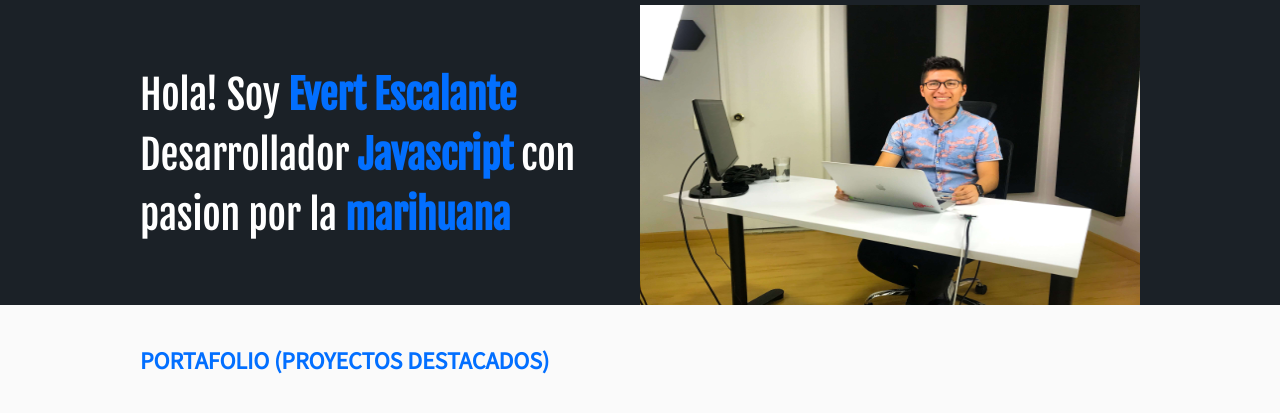
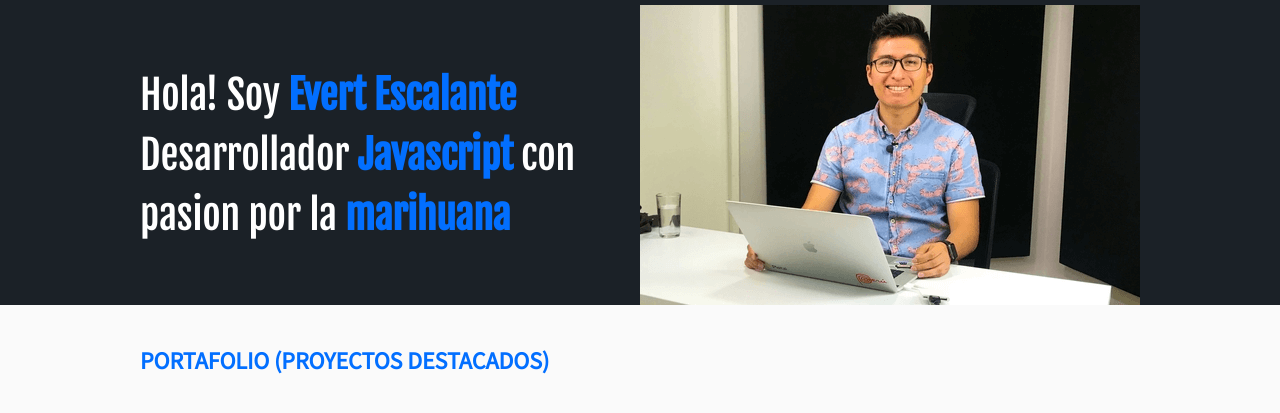
Before and after one commit to Evertcolombia/pagespeed-insights, a plain HTML site: page index.html in a window 1280 px wide. Shown: the part 65-478 px from the top of the page. Drawn offline with Linux system fonts and the light colour scheme.

Commit message:
images optimization began

```diff
--- a/index.html
+++ b/index.html
@@ -41,7 +41,7 @@
     <section class="hero">
       <div class="container">
         <h1>Hola! Soy <strong>Evert Escalante</strong><br/> Desarrollador <strong>Javascript</strong> con <br> pasion por la <strong>marihuana</strong></h1>
-        <img class="hero-image" src="images/hero.jpg" width="500" height="300" alt="imagen Principal del sitio" />
+        <img class="hero-image" src="images/hero.png" width="500" height="300" alt="imagen Principal del sitio" />
       </div>
     </section>
 
```
Also changed, not shown: images/hero.png (added), originals/envelope.svg (added), originals/f8.JPG (added), originals/facebook.svg (added), originals/favicon.png (added), originals/github.svg (added), originals/hero.jpg (renamed from images/hero.jpg), originals/instagram.svg (added), originals/logo.png (added), originals/platzi-conf.jpg (added), originals/platzi-video-react-native.png (added), originals/platzi.png (added), originals/twitter.svg (added), 1 other file.
